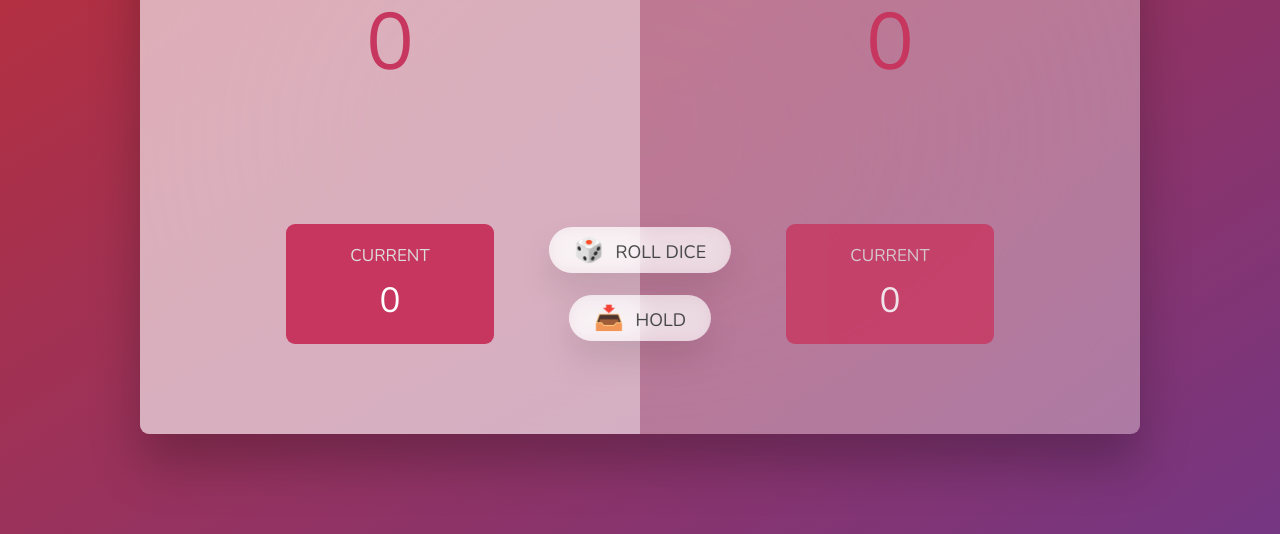
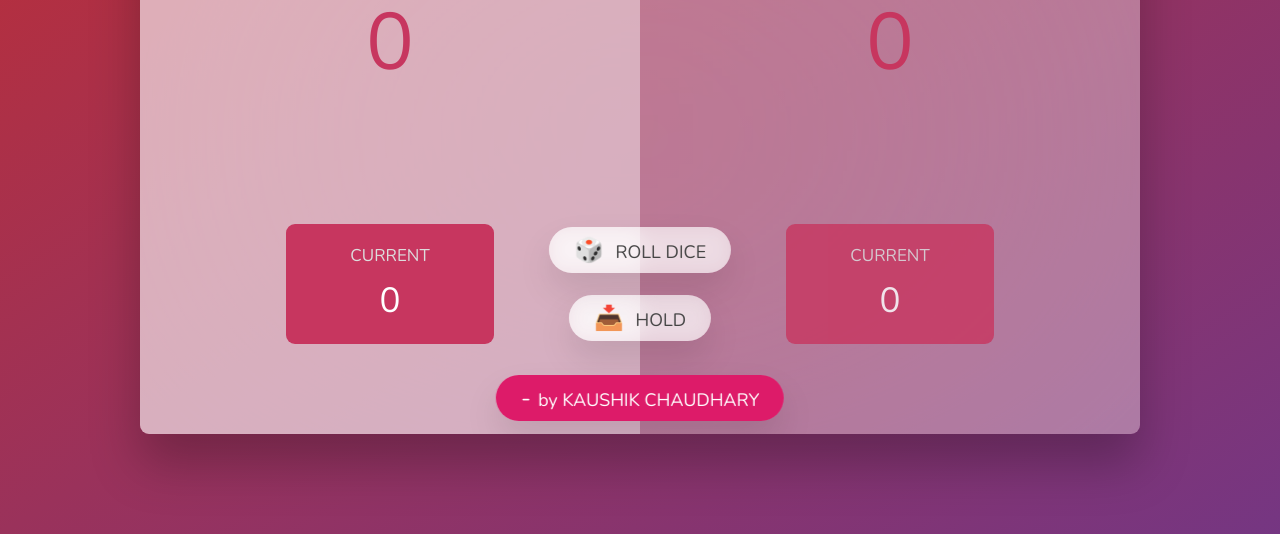
Before and after one commit to kaushikbchaudhary/pigGame, a plain HTML site: page index.html in a window 1280 px wide. Shown: the part 266-800 px from the top of the page. Drawn offline with nearby package versions, Linux system fonts and the light colour scheme.

Commit message:
add new featuers

```diff
--- a/index.html
+++ b/index.html
@@ -30,6 +30,7 @@
       <button class="btn btn--new">🔄 New game</button>
       <button class="btn btn--roll">🎲 Roll dice</button>
       <button class="btn btn--hold">📥 Hold</button>
+      <button class="btn contact">-by KAUSHIK CHAUDHARY</button>
     </main>
     <script src="script.js"></script>
   </body>
--- a/style.css
+++ b/style.css
@@ -138,7 +138,13 @@ main {
 .btn--hold {
   top: 46.1rem;
 }
-
+.contact {
+  background-color: rgb(221, 27, 105);
+  color: white;
+  font-weight: 400;
+  text-transform: none;
+  top: 54.1rem;
+}
 .btn:active {
   transform: translate(-50%, 3px);
   box-shadow: 0 1rem 2rem rgba(0, 0, 0, 0.15);
```
